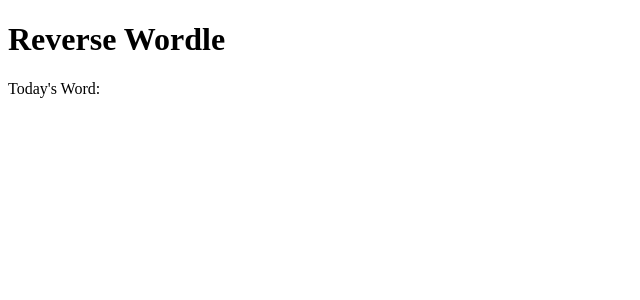
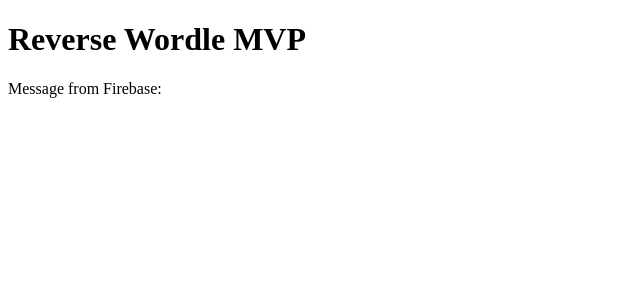
Before and after one commit to mannianurag/reverse-wordle, a React (Create React App) app: page / in a window 1280 px wide. Shown: the top 300 px of the page, without its empty margins (0-640 px from the left). Built offline with nearby package versions, Linux system fonts and the light colour scheme; no server answers; the database is empty; the HTML template or start-up script is replaced by a standard one.

Commit message:
Update App.js

```diff
--- a/src/App.js
+++ b/src/App.js
@@ -3,24 +3,24 @@
 import { doc, getDoc } from "firebase/firestore";
 
 function App() {
-  const [word, setWord] = useState("");
+  const [message, setMessage] = useState("");
 
   useEffect(() => {
-    const fetchWord = async () => {
-      const docRef = doc(db, "games", "today");
+    const fetchMessage = async () => {
+      const docRef = doc(db, "testData", "sample");
       const docSnap = await getDoc(docRef);
       if (docSnap.exists()) {
-        setWord(docSnap.data().word);
+        setMessage(docSnap.data().message);
       }
     };
 
-    fetchWord();
+    fetchMessage();
   }, []);
 
   return (
     <div>
-      <h1>Reverse Wordle</h1>
-      <p>Today's Word: {word}</p>
+      <h1>Reverse Wordle MVP</h1>
+      <p>Message from Firebase: {message}</p>
     </div>
   );
 }
```
